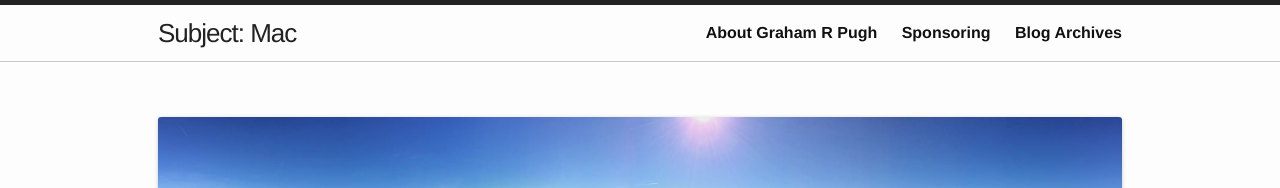
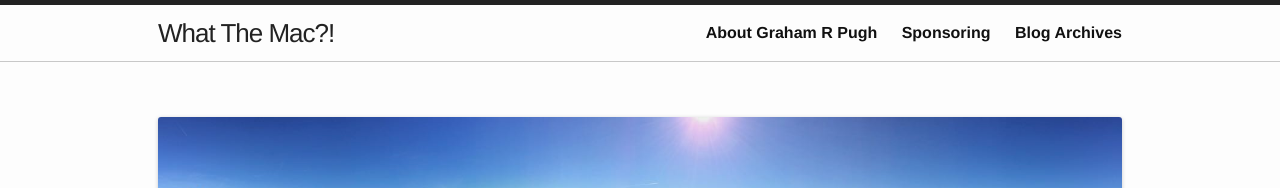
Before and after one commit to grahampugh/grahampugh.github.io, a Jekyll site: the page built from index.html, in a window 1280 px wide and 900 px high. Shown: the top 188 px of the window. Built offline with Jekyll 4.4.1, drawn with Linux system fonts in a browser that asks for light colours; the list of posts is cut into pages by our own code; comment, search, counter and statistics services are not loaded; some of the changed text lies outside the part shown.

Commit message:
change blog name

```diff
--- a/_config.yml
+++ b/_config.yml
@@ -7,7 +7,7 @@
 
 # Site settings
 title: >
-  Subject: Mac
+  What The Mac?!
 email: g.r.pugh@gmail.com
 description: > # this means to ignore newlines until "baseurl:"
   The rarely-updated blog of an Apple Client Engineer in Switzerland.
```
Also changed, not shown: README.md.
